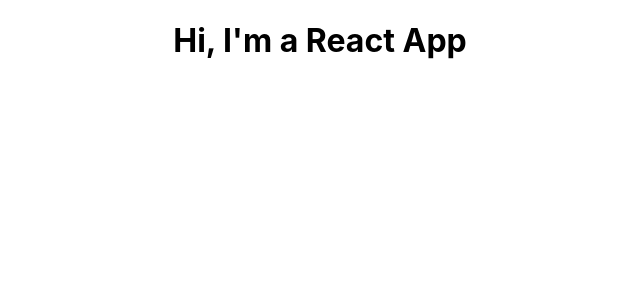
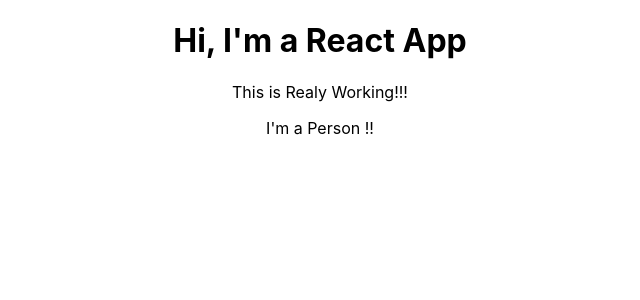
Before and after one commit to GuruBrahmaraju/react_complete_redux, a React (Create React App) app in the folder burger-builder-react/: page / in a window 1280 px wide. Shown: the top 300 px of the page, without its empty margins (320-960 px from the left). Built offline with nearby package versions, Linux system fonts and the light colour scheme.

Commit message:
Create the Functional Component added to App Component

```diff
--- a/burger-builder-react/src/App.js
+++ b/burger-builder-react/src/App.js
@@ -1,14 +1,16 @@
 import React, { Component } from 'react';
 import './App.css';
+import Person from './Person/Person';
 
 class App extends Component {
   render() {
     return (
-      // <div className="App">
-      // <h1>Hi, I'm a React App</h1>
-      // </div>
-      React.createElement('div',{className:"App"},
-      React.createElement('h1',null,'Hi, I\'m a React App'))
+      <div className="App">
+      <h1>Hi, I'm a React App</h1>
+      <p>This is Realy Working!!!</p>
+      <Person />
+      </div>
+
     );
   }
 }
--- /dev/null
+++ b/burger-builder-react/src/Person/Person.js
@@ -0,0 +1,7 @@
+import React from 'react';
+
+const Person = () =>{
+     return <p>I'm a Person !!</p>
+}
+
+export default Person;
```
